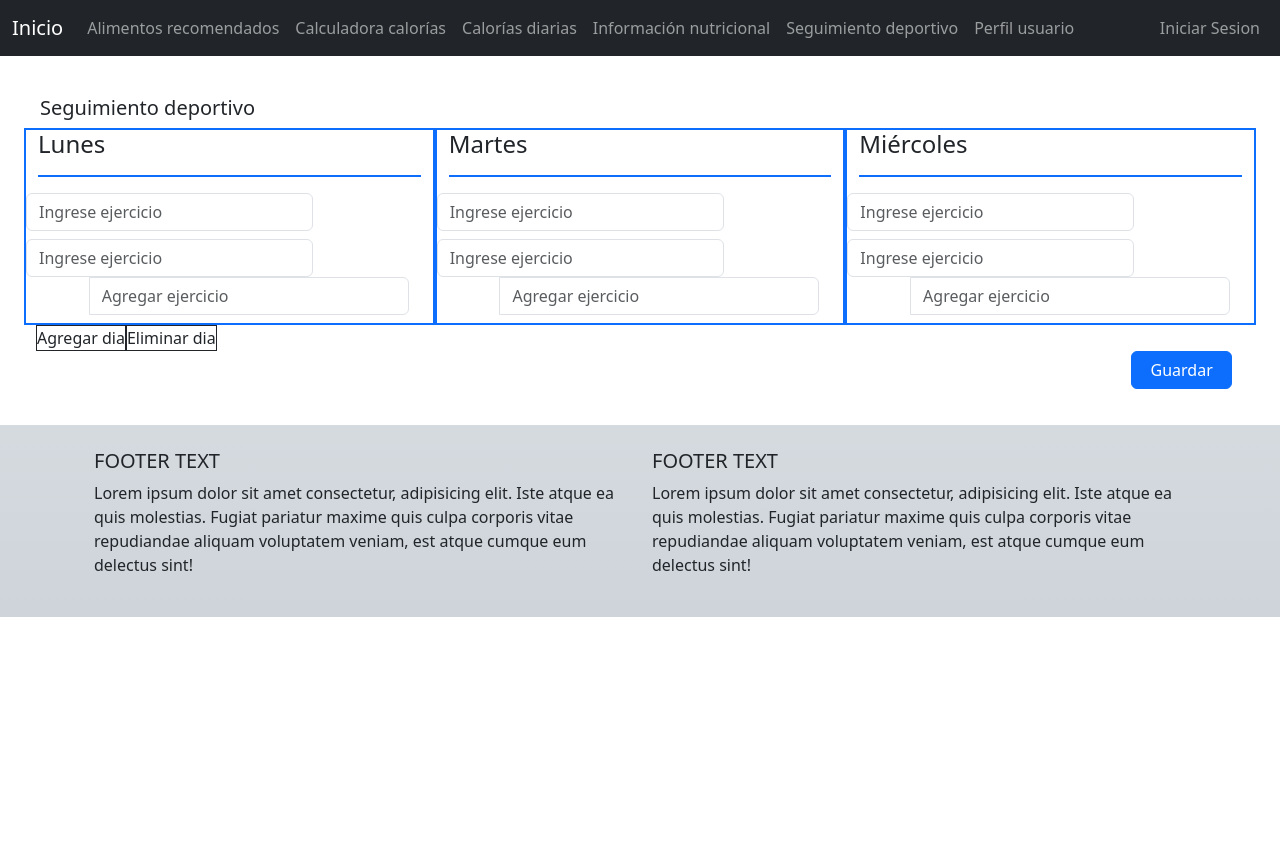
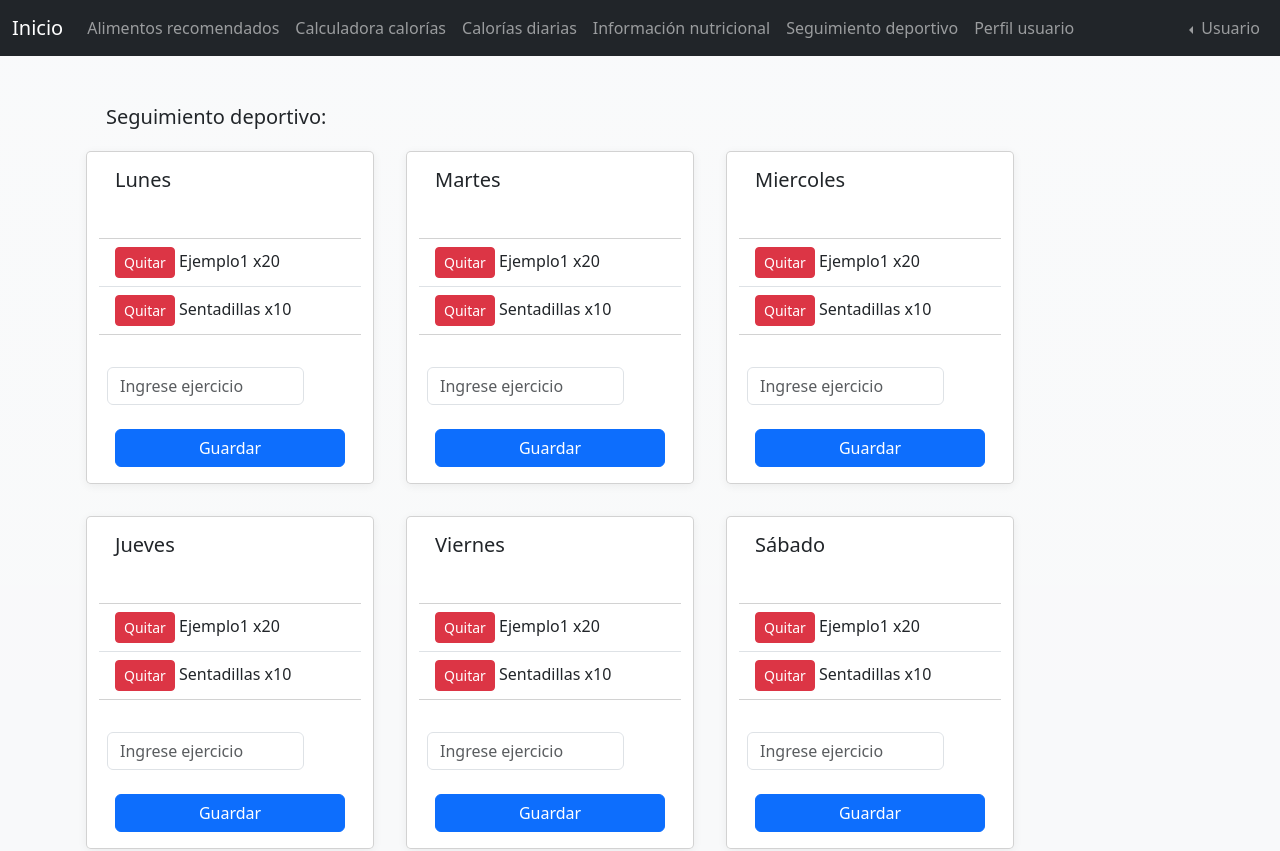
Before and after one commit to Niicool1/Proyecto-vida-saludable, a Vue app: page /seguimientoDeportivo in a window 1280 px wide. Shown: the top 851 px of the page. Before the commit the page ends 800 px from the top, so only its background shows below. Built offline with nearby package versions, Linux system fonts and the light colour scheme.

Commit message:
modificación de algunas interfaces

```diff
--- a/src/assets/mainstyles.scss
+++ b/src/assets/mainstyles.scss
@@ -1,12 +1,14 @@
 
 .container{
+    h5{
+        margin-bottom: 30px;
+    }
 
     height:max-content;
 
     padding-top: 25px;
     padding-bottom: 25px;
     .cajas {
-
         display: flex;
         margin: auto;
         background: #fff;
--- a/src/components/ElNavegador.vue
+++ b/src/components/ElNavegador.vue
@@ -1,5 +1,5 @@
 <template>
-    <nav class="navbar navbar-expand-lg navbar-dark bg-dark">
+    <nav data-bs-theme="dark" class="navbar navbar-expand-lg bg-dark">
         <div class="container-fluid">
             <router-link to="/" class="navbar-brand">Inicio</router-link>
             <button type="button" class="navbar-toggler" data-bs-toggle="collapse" data-bs-target="#navbarCollapse">
@@ -15,7 +15,16 @@
                 <router-link to="/perfilUsuario" class="nav-item nav-link">Perfil usuario</router-link>
                 </div>
                 <div class="navbar-nav ms-auto">
-                <router-link to="/iniciarSesion" class="nav-item nav-link">Iniciar Sesion</router-link>
+                    <li class="nav-item dropstart ">
+                        <a class="nav-link dropdown-toggle" href="#" role="button" data-bs-toggle="dropdown" aria-expanded="false">
+                            Usuario
+                        </a>
+                        <ul class="dropdown-menu">
+                            <li><router-link to="/iniciarSesion" class="dropdown-item">Iniciar Sesion</router-link></li>
+                            <li><router-link to="/registro" class="dropdown-item">Registrarse</router-link></li>
+
+                        </ul>
+                    </li>
                 </div>
             </div>
         </div>
--- a/src/views/Inicio.vue
+++ b/src/views/Inicio.vue
@@ -6,11 +6,10 @@
   <div class="home">
 
     <div class="card" style="width: 25%;">
-    <img src="..." class="card-img-top" alt="...">
     <div class="card-body">
       <h5 class="card-title">Card title</h5>
       <p class="card-text">Some quick example text to build on the card title and make up the bulk of the card's content.</p>
-      <a href="#" class="btn btn-primary">Go somewhere</a>
+      <a class="btn btn-primary">Go somewhere</a>
     </div>
 
 </div>
--- a/src/views/informacionNutricional.vue
+++ b/src/views/informacionNutricional.vue
@@ -15,6 +15,10 @@
 <template>
     <div class="container-fluid bg-light bg-gradient">
         <div class="container InformacionNutricional">
+            <div class="m-2">
+                <h5>Información nutricional sobre distintos alimentos: </h5>
+            </div>
+
             <div class="row row-cols-1 row-cols-sm-2 row-cols-md-2 row-cols-lg-3 row-cols-xl-4 g-4">
 
                 <p v-for="comida in Alimentos">
--- a/src/views/perfilUsuario.vue
+++ b/src/views/perfilUsuario.vue
@@ -4,7 +4,7 @@
         <main class="p-5">
             <section>
                 <div class="fotoPerfil">
-                    <img src="images/perfil.png" class="rounded-circle img-thumbnail">
+
                 </div>
                 <ul class="Perfil">
                     <h5>Nombre de perfil</h5>
--- a/src/views/seguimientoDeportivo.vue
+++ b/src/views/seguimientoDeportivo.vue
@@ -1,75 +1,116 @@
 <template>
-    <div class="seguimineto deportivo">
-        <main class="p-1">
-    <section class="m-4 p-2">
-      <div class="m-1" id="informacion">
-         <h5>Seguimiento deportivo</h5>
-      </div>
-      <div class="containerDias">
-        <div class="row align-items-start">
-          <div class="Ejercicio col border border-2 border-primary">
-              <h4 class="pb-3 mb-2 border-bottom border-2 border-primary">Lunes</h4>
+  <div class="container-fluid bg-light bg-gradient">
 
-                  <div class="row col-9">
-                      <label for="ejercicio1" class="form-label"></label>
-                      <input type="text" class="form-control" id="ejercicio1" placeholder="Ingrese ejercicio">
-                  </div>
-                  <div class="row col-9">
-                      <label for="ejercicio2" class="form-label"></label>
-                      <input type="text" class="form-control" id="ejercicio2" placeholder="Ingrese ejercicio">
-                  </div>
-                  <div class="row col-9 input-group mb-2">
-                    <i class="col-2 bi bi-circle" type="submit"></i>
-                    <input type="text" class="form-control" id="agregarEjercicio2" placeholder="Agregar ejercicio">
+
+    <div class="segDeportivo container">
+
+      <div class="m-4">
+        <h5>Seguimiento deportivo:</h5>
       </div>
 
+
+      <div class="row row-cols-1 row-cols-sm-2 row-cols-md-2 row-cols-lg-3 row-cols-xl-4 g-4">
+        <div class="m-3 cajas card" style="width: 18rem;">
+             <div class="card-body">
+                 <h5 class="card-title">Lunes</h5>
              </div>
-          <div class="Ejercicio col border border-2 border-primary">
-            <h4 class="pb-3 mb-2 border-bottom border-2 border-primary">Martes</h4>
-
-            <div class="row col-9">
-                <label for="ejercicio3" class="form-label"></label>
-                <input type="text" class="form-control" id="ejercicio3" placeholder="Ingrese ejercicio">
+             <ul class="list-group list-group-flush">
+                 <li class="list-group-item"><button type="button" class="btn btn-danger btn-sm">Quitar</button> Ejemplo1 x20
+                 </li>
+                 <li class="list-group-item"><button type="button" class="btn btn-danger btn-sm">Quitar</button> Sentadillas x10</li>
+             </ul>
+             <div class="col-9">
+               <label for="ejercicio" class="form-label"></label>
+               <input type="text" class="m-2 form-control" id="ejercicio2" placeholder="Ingrese ejercicio">
              </div>
-            <div class="row col-9">
-                <label for="ejercicio4" class="form-label"></label>
-                <input type="text" class="form-control" id="ejercicio4" placeholder="Ingrese ejercicio">
+             <button class="m-3 btn btn-primary" type="submit">Guardar</button>
          </div>
-            <div class="row col-9 input-group mb-2">
-              <i class="col-2 bi bi-circle" type="submit"></i>
-              <input type="text" class="form-control" id="agregarEjercicio2" placeholder="Agregar ejercicio">
+         <div class="m-3 cajas card" style="width: 18rem;">
+             <div class="card-body">
+                 <h5 class="card-title">Martes</h5>
              </div>
-
+             <ul class="list-group list-group-flush">
+                 <li class="list-group-item"><button type="button" class="btn btn-danger btn-sm">Quitar</button> Ejemplo1 x20</li>
+                 <li class="list-group-item"><button type="button" class="btn btn-danger btn-sm">Quitar</button> Sentadillas x10</li>
+             </ul>
+             <div class="col-9">
+               <label for="ejercicio" class="form-label"></label>
+               <input type="text" class="m-2 form-control" id="ejercicio2" placeholder="Ingrese ejercicio">
              </div>
-          <div class="Ejercicio col border border-2 border-primary">
-            <h4 class="pb-3 mb-2 border-bottom border-2 border-primary">Miércoles</h4>
-
-            <div class="row col-9">
-                <label for="ejercicio5" class="form-label"></label>
-                <input type="text" class="form-control" id="ejercicio5" placeholder="Ingrese ejercicio">
+             <button class="m-3 btn btn-primary" type="submit">Guardar</button>
          </div>
-            <div class="row col-9">
-                <label for="ejercicio6" class="form-label"></label>
-                <input type="text" class="form-control" id="ejercicio6" placeholder="Ingrese ejercicio">
+         <div class="m-3 cajas card" style="width: 18rem;">
+             <div class="card-body">
+                 <h5 class="card-title">Miercoles</h5>
              </div>
-            <div class="row col-9 input-group mb-2">
-              <i class="col-2 bi bi-circle" type="submit"></i>
-              <input type="text" class="form-control" id="agregarEjercicio2" placeholder="Agregar ejercicio">
+             <ul class="list-group list-group-flush">
+                 <li class="list-group-item"><button type="button" class="btn btn-danger btn-sm">Quitar</button> Ejemplo1 x20</li>
+                 <li class="list-group-item"><button type="button" class="btn btn-danger btn-sm">Quitar</button> Sentadillas x10</li>
+             </ul>
+             <div class="col-9">
+               <label for="ejercicio" class="form-label"></label>
+               <input type="text" class="m-2 form-control" id="ejercicio2" placeholder="Ingrese ejercicio">
+             </div>
+             <button class="m-3 btn btn-primary" type="submit">Guardar</button>
+         </div>
+         <div class="m-3 cajas card" style="width: 18rem;">
+             <div class="card-body">
+                 <h5 class="card-title">Jueves</h5>
+             </div>
+             <ul class="list-group list-group-flush">
+                 <li class="list-group-item"><button type="button" class="btn btn-danger btn-sm">Quitar</button> Ejemplo1 x20</li>
+                 <li class="list-group-item"><button type="button" class="btn btn-danger btn-sm">Quitar</button> Sentadillas x10</li>
+             </ul>
+             <div class="col-9">
+               <label for="ejercicio" class="form-label"></label>
+               <input type="text" class="m-2 form-control" id="ejercicio2" placeholder="Ingrese ejercicio">
+             </div>
+             <button class="m-3 btn btn-primary" type="submit">Guardar</button>
+         </div>
+         <div class="m-3 cajas card" style="width: 18rem;">
+             <div class="card-body">
+                 <h5 class="card-title">Viernes</h5>
+             </div>
+             <ul class="list-group list-group-flush">
+                 <li class="list-group-item"><button type="button" class="btn btn-danger btn-sm">Quitar</button> Ejemplo1 x20</li>
+                 <li class="list-group-item"><button type="button" class="btn btn-danger btn-sm">Quitar</button> Sentadillas x10</li>
+             </ul>
+             <div class="col-9">
+               <label for="ejercicio" class="form-label"></label>
+               <input type="text" class="m-2 form-control" id="ejercicio2" placeholder="Ingrese ejercicio">
+             </div>
+             <button class="m-3 btn btn-primary" type="submit">Guardar</button>
+         </div>
+         <div class="m-3 cajas card" style="width: 18rem;">
+             <div class="card-body">
+                 <h5 class="card-title">Sábado</h5>
+             </div>
+             <ul class="list-group list-group-flush">
+                 <li class="list-group-item"><button type="button" class="btn btn-danger btn-sm">Quitar</button> Ejemplo1 x20</li>
+                 <li class="list-group-item"><button type="button" class="btn btn-danger btn-sm">Quitar</button> Sentadillas x10</li>
+             </ul>
+             <div class="col-9">
+               <label for="ejercicio" class="form-label"></label>
+               <input type="text" class="m-2 form-control" id="ejercicio2" placeholder="Ingrese ejercicio">
+             </div>
+             <button class="m-3 btn btn-primary" type="submit">Guardar</button>
+         </div>
+         <div class="m-3 cajas card" style="width: 18rem;">
+             <div class="card-body">
+                 <h5 class="card-title">Domingo</h5>
+             </div>
+             <ul class="list-group list-group-flush">
+                 <li class="list-group-item"><button type="button" class="btn btn-danger btn-sm">Quitar</button> Ejemplo1 x20</li>
+                 <li class="list-group-item"><button type="button" class="btn btn-danger btn-sm">Quitar</button> Sentadillas x10</li>
+             </ul>
+             <div class="col-9">
+               <label for="ejercicio" class="form-label"></label>
+               <input type="text" class="m-2 form-control" id="ejercicio2" placeholder="Ingrese ejercicio">
+             </div>
+             <button class="m-3 btn btn-primary" type="submit">Guardar</button>
          </div>
         </div>
-          <div class="modificarDia">
-            <li class="border border-dark d-inline-block">Agregar dia</li>
-            <li class="border border-dark d-inline-block ">Eliminar dia</li>
       </div>
-          <div class="row d-grid gap-2 d-md-flex justify-content-md-end">
-              <button class="btn btn-primary col-1" type="submit">Guardar</button>
-          </div>
-
-      </div>
-     </div>
-    </section>
-
-  </main>
     </div>
 </template>
 
```
Also changed, not shown: src/views/alimentosRecomendados.vue (+5 -10 lines), src/views/calculadoraCalorias.vue (+5 -13 lines), src/views/caloriasDiarias.vue (+3 -17 lines). Lines whose indentation alone changed are shown as unchanged.
